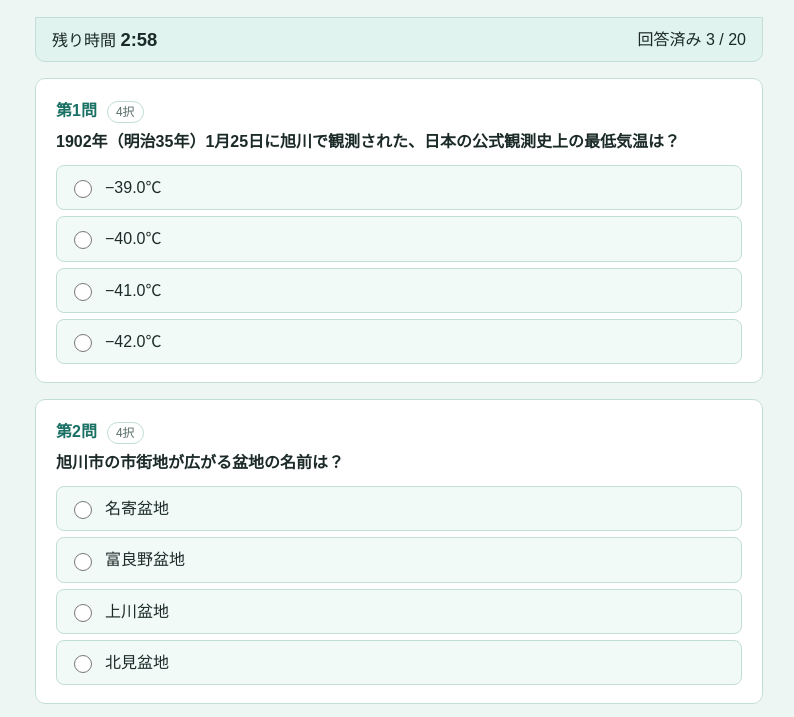
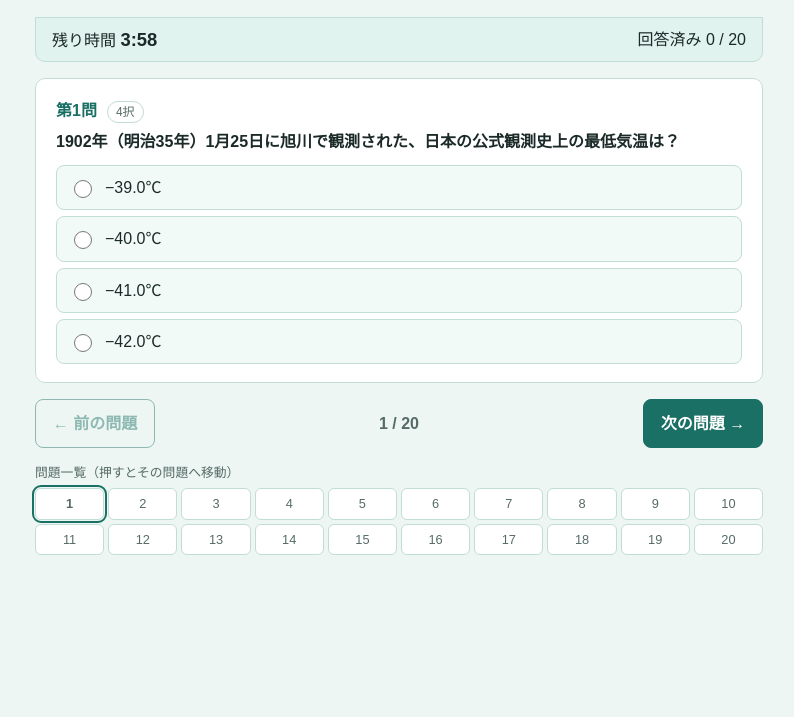
Before and after one commit to otocolobuslove/9th-city-site, a plain HTML site: page quiz/index.html in a window 1280 px wide. Both pictures are taken after a click on the button "回答を始める". Shown: the part 79-796 px from the top of the page, without its empty margins (241-1035 px from the left). Drawn offline with Linux system fonts and the light colour scheme.

Commit message:
Show quiz questions one at a time and set the limit to 4 minutes
- Display one question per screen with previous/next buttons and a
  question list for jumping; the last question's button grades the quiz
- Count an ordering question as answered once it has been shown
- Change the time limit from 3 to 4 minutes

Co-Authored-By: Claude Opus 5.5 <noreply@anthropic.com>

```diff
--- a/quiz/index.html
+++ b/quiz/index.html
@@ -4,7 +4,7 @@
 <meta charset="utf-8">
 <meta name="viewport" content="width=device-width, initial-scale=1">
 <title>旭川クイズ 20問</title>
-<meta name="description" content="旭川の地理・歴史・グルメ・文化に関するクイズ20問（制限時間3分）。4択、一問多答、並び替えの問題に答えて、採点後に解説ページで正誤と出典を確認できます。">
+<meta name="description" content="旭川の地理・歴史・グルメ・文化に関するクイズ20問（制限時間4分）。4択、一問多答、並び替えの問題に答えて、採点後に解説ページで正誤と出典を確認できます。">
 <link rel="icon" href="../favicon.svg" type="image/svg+xml">
 <style>
   :root {
@@ -107,6 +107,24 @@
   form[data-locked] .order li { cursor: default; }
   .hint { font-size: .85rem; color: var(--muted); margin: 6px 0 0; }
 
+  /* 1問ずつ表示：前へ／次へ と問題一覧 */
+  .pager { display: flex; justify-content: space-between; align-items: center; gap: 8px; margin: 0 0 14px; }
+  .pager button { padding: 10px 16px; min-width: 7.5em; }
+  .pager .count { font-weight: bold; color: var(--muted); font-variant-numeric: tabular-nums; }
+  .qnav-title { font-size: .8rem; color: var(--muted); margin: 0 0 4px; }
+  .qnav { list-style: none; margin: 0; padding: 0; display: grid; grid-template-columns: repeat(10, minmax(0, 1fr)); gap: 4px; }
+  .qnav button {
+    width: 100%; padding: 4px 0; font-size: .8rem; font-weight: normal; border-radius: 6px;
+    background: var(--paper); color: var(--muted); border: 1px solid var(--line); font-variant-numeric: tabular-nums;
+  }
+  .qnav button.done { background: var(--soft); color: var(--accent); border-color: var(--accent); }
+  .qnav button.current { outline: 2px solid var(--accent); outline-offset: 1px; font-weight: bold; }
+  fieldset.card.enter { animation: q-in-next .22s ease-out; }
+  fieldset.card.back { animation: q-in-prev .22s ease-out; }
+  @keyframes q-in-next { from { opacity: 0; transform: translateX(24px); } }
+  @keyframes q-in-prev { from { opacity: 0; transform: translateX(-24px); } }
+  @media (prefers-reduced-motion: reduce) { fieldset.card.enter, fieldset.card.back { animation: none; } }
+
   .result { text-align: center; border-color: var(--accent); }
   .result .score { font-size: 2.2rem; font-weight: bold; color: var(--accent); margin: 4px 0; }
   .result .timeup { color: var(--danger); font-weight: bold; }
@@ -128,7 +146,8 @@
       <li>地理・歴史・グルメ・文化など、旭川に関する問題です。</li>
       <li>全20問。4択、一問多答（当てはまるものをすべて選ぶ）、並び替えがあります。</li>
       <li>一問多答と並び替えは、完全に合っている場合のみ正解です。</li>
-      <li>制限時間は3分です。「回答を始める」を押すと問題が表示され、カウントダウンが始まります。時間切れになると、その時点の回答で自動的に採点します。</li>
+      <li>制限時間は4分です。「回答を始める」を押すと問題が表示され、カウントダウンが始まります。時間切れになると、その時点の回答で自動的に採点します。</li>
+      <li>問題は1問ずつ表示されます。「前の問題」「次の問題」や問題一覧で、前の問題に戻って回答を直すこともできます。最後の問題で「採点する」を押すと採点します。</li>
       <li>採点後は正解数と所要時間のみ表示されます。各問の正誤と解説は、解説ページで確認できます。</li>
     </ul>
     <p class="center" style="margin:16px 0 0"><button id="start" disabled>読み込み中…</button></p>
@@ -136,13 +155,21 @@
   </section>
 
   <div class="timer" id="timerbar" hidden>
-    <span>残り時間 <b id="remain">3:00</b></span>
+    <span>残り時間 <b id="remain">4:00</b></span>
     <span id="progress">回答済み 0 / 20</span>
   </div>
 
   <form id="quiz" hidden></form>
 
-  <p class="center" id="submitwrap" hidden><button id="submit" type="button">採点する</button></p>
+  <div id="stage-nav" hidden>
+    <div class="pager">
+      <button type="button" class="ghost" id="prev">← 前の問題</button>
+      <span class="count" id="count">1 / 20</span>
+      <button type="button" id="next">次の問題 →</button>
+    </div>
+    <p class="qnav-title">問題一覧（押すとその問題へ移動）</p>
+    <ul class="qnav" id="qnav"></ul>
+  </div>
 
   <section class="card result" id="result" hidden>
     <div class="timeup" id="timeup" hidden>時間切れ！</div>
@@ -159,11 +186,13 @@
 <script>
 (() => {
   const Q = window.QUIZ;
-  const LIMIT = 3 * 60 * 1000;   // 制限時間（ミリ秒）
+  const LIMIT = 4 * 60 * 1000;   // 制限時間（ミリ秒）
   const TYPE = { single: "4択", multi: "一問多答", order: "並び替え" };
   const $ = (id) => document.getElementById(id);
   const form = $("quiz");
   let startAt = 0, timerId = 0, graded = false;
+  let cards = [], cur = 0;    // 1問ずつ表示：問題カードと、表示中の問題の番号（0始まり）
+  const seen = new Set();     // 表示した並び替え問題（表示した時点で「回答済み」扱い。未表示でも初期の並びで採点する）
   const orders = {};          // 並び替えの現在の並び（選択肢番号の配列）。初期の並びも回答として扱う
 
   const fmt = (ms) => {
@@ -205,7 +234,34 @@
       if (q.type === "order") drawOrder(q);
     });
     form.addEventListener("change", updateProgress);
+    cards = [...form.children];
+    Q.questions.forEach((q, i) => {
+      const li = el("li"), b = el("button", { type: "button", "aria-label": `第${i + 1}問へ` }, i + 1);
+      b.onclick = () => show(i);
+      li.append(b); $("qnav").append(li);
+    });
   }
+
+  // ---- 1問ずつ表示 ----
+  function show(i) {
+    const dir = i < cur ? "back" : "enter";
+    cur = i;
+    seen.add(Q.questions[i].id);
+    cards.forEach((c, k) => (c.hidden = k !== i));
+    const c = cards[i];
+    c.classList.remove("enter", "back");
+    void c.offsetWidth;            // アニメーションをやり直すため
+    if (dir) c.classList.add(dir);
+    const last = i === cards.length - 1;
+    $("count").textContent = `${i + 1} / ${cards.length}`;
+    $("prev").disabled = i === 0;
+    $("next").textContent = last ? "採点する" : "次の問題 →";
+    updateProgress();
+    const top = form.getBoundingClientRect().top;
+    if (top < 0) window.scrollTo({ top: window.scrollY + top - 70 });   // 問題の先頭が隠れていたら戻す
+  }
+  $("prev").onclick = () => cur > 0 && show(cur - 1);
+  $("next").onclick = () => (cur === cards.length - 1 ? grade(false) : show(cur + 1));
 
   // ---- 並び替え ----
   function drawOrder(q, flashK) {
@@ -285,9 +341,15 @@
       return q.type === "single" ? picked[0] : picked;
     });
   }
+  // 回答済みかどうか（表示用・未回答の確認用）。並び替えは一度表示したら回答済み
+  const answeredFlags = () => collect().map((a, i) => (Q.questions[i].type === "order" ? seen.has(Q.questions[i].id) : a !== null));
   function updateProgress() {
-    const n = collect().filter((a) => a !== null).length;
-    $("progress").textContent = `回答済み ${n} / ${Q.questions.length}`;
+    const done = answeredFlags();
+    $("progress").textContent = `回答済み ${done.filter(Boolean).length} / ${Q.questions.length}`;
+    [...$("qnav").querySelectorAll("button")].forEach((b, i) => {
+      b.classList.toggle("done", done[i]);
+      b.classList.toggle("current", i === cur);
+    });
   }
 
   const keyString = (q, a) =>
@@ -300,15 +362,15 @@
 
   function tick() {
     const remain = LIMIT - (Date.now() - startAt);
-    $("remain").textContent = fmt(Math.max(0, remain) + 999);   // 秒は切り上げで表示（3:00 → 0:01 → 0:00）
+    $("remain").textContent = fmt(Math.max(0, remain) + 999);   // 秒は切り上げで表示（4:00 → 0:01 → 0:00）
     $("timerbar").classList.toggle("low", remain <= 60 * 1000);
     if (remain <= 0) grade(true);
   }
 
   $("start").onclick = () => {
     $("intro").hidden = true;
-    form.hidden = $("timerbar").hidden = $("submitwrap").hidden = false;
-    updateProgress();
+    form.hidden = $("timerbar").hidden = $("stage-nav").hidden = false;
+    show(0);
     startAt = Date.now();
     timerId = setInterval(tick, 200);
     window.addEventListener("beforeunload", warnLeave);
@@ -320,7 +382,7 @@
     if (graded) return;
     const answers = collect();
     if (!timeUp) {
-      const blank = answers.map((a, i) => (a === null ? i + 1 : 0)).filter(Boolean);
+      const blank = answeredFlags().map((d, i) => (d ? 0 : i + 1)).filter(Boolean);
       if (blank.length && !confirm(`未回答の問題があります（第${blank.join("・")}問）。\nこのまま採点しますか？`)) return;
       if (graded) return;
       // 確認ダイアログ表示中はタイマーが止まるので、閉じた時点で時間切れなら時間切れ扱い
@@ -335,7 +397,7 @@
     form.dataset.locked = "1";
     form.querySelectorAll("input").forEach((x) => (x.disabled = true));
     Q.questions.filter((q) => q.type === "order").forEach((q) => drawOrder(q));
-    $("submitwrap").hidden = true;
+    form.hidden = $("stage-nav").hidden = true;
 
     let score = 0;
     for (const [i, q] of Q.questions.entries()) {
@@ -350,7 +412,6 @@
     $("result").hidden = false;
     $("result").scrollIntoView({ behavior: "smooth", block: "center" });
   }
-  $("submit").onclick = () => grade(false);
 
   if (!Q || !window.crypto || !crypto.subtle) {
     $("start").textContent = "このブラウザでは動作しません";
```
Also changed, not shown: quiz/answer.html (+1 -1 lines), 1 other file.
